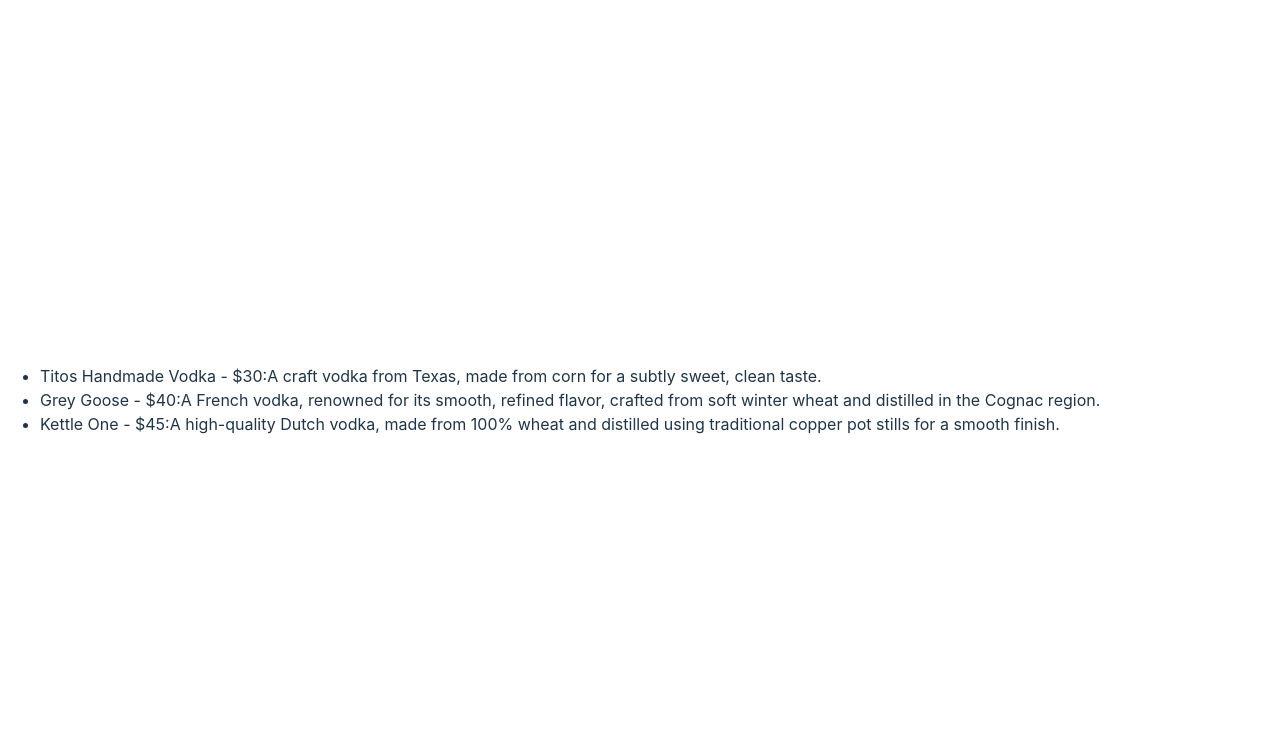
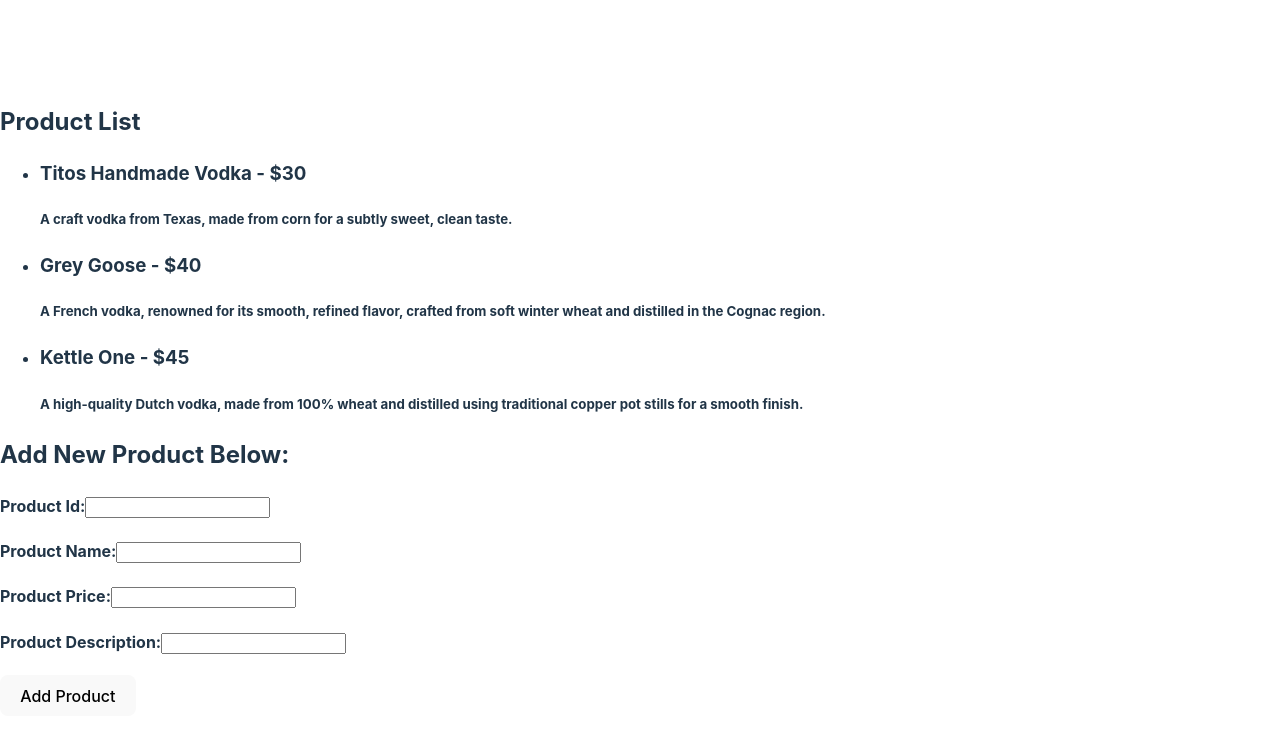
Before and after one commit to jenna0315/my-vite-app, a React (Vite) app: page / in a window 1280 px wide. Shown: the top 740 px of the page. Built offline with nearby package versions, Linux system fonts and the light colour scheme.

Commit message:
Task 3: Finally was able to create ProductList component to render each ProductItem

```diff
--- a/src/App.jsx
+++ b/src/App.jsx
@@ -1,5 +1,6 @@
+import { useState } from "react"
+import ProductList from "./assets/components/app_component"
 
-import ProductList from './assets/components/app_component'
 
 
 function App() {
--- a/src/assets/components/add_product_form.jsx
+++ b/src/assets/components/add_product_form.jsx
@@ -1,23 +1,55 @@
 import { useState } from 'react';
-import ProductList from './app_component';
 
-import React, { useState } from 'react';
+function ProductForm({handleSubmit}) {
+    const [id,setId] = useState("");
+    const [name,setName] = useState("");
+    const [price, setPrice] = useState("");
+    const [description, setDescription] = useState("");
 
-function ProductForm() {
-    const [id, setProducts] = useState('');
+    const submitForm = (e) => {
+        e.preventDefault();
 
-    const handleChange = (event) => {
-        setProducts(event.target.id);
-    };
+        const newProduct = {id,name,price,description}
+
+        handleSubmit(newProduct);
+        setId('');
+        setName('');
+        setPrice('');
+        setDescription('');
+
+    }
 
     return (
-        <div>
+        <form onSubmit={submitForm}>
+            <h2>Add New Product Below:</h2>
             <label>
-                Id:
-                <button type="text" value={id} onClick={handleChange} />
+                <h4>
+                Product Id:
+                <input type="number" id="id" name="id" value={id} onChange={(e) => setId(e.target.value)}  />
+                </h4>
             </label>
-        </div>
+            <label>
+            <h4>
+                Product Name:
+            <input type="text" id="name" name="name" value={name} onChange={(e) => setName(e.target.value)}  />
+            </h4>
+            </label>
+            <label>
+            <h4>
+                Product Price:
+            <input type="number" id="price" name="price" value={price} onChange={(e) => setPrice(e.target.value)}  />
+            </h4>
+            </label>
+            <label>
+            <h4>
+                Product Description:
+            <input type="text" id="description" name="description" value={description} onChange={(e) => setDescription(e.target.value)}  />
+            </h4>
+            </label>
+
+            <button type="submit">Add Product</button>
+        </form>
     );
 }
 
-export default NameForm;
+export default ProductForm;
--- a/src/assets/components/app_component.jsx
+++ b/src/assets/components/app_component.jsx
@@ -1,4 +1,9 @@
-const products = [
+import { useState } from "react";
+import ProductForm from "./add_product_form";
+
+
+   function ProductList() {
+    const [products, setProducts] = useState([
         {id: 1,
         name: 'Titos Handmade Vodka',
         price: 30,
@@ -11,18 +16,26 @@
         name:'Kettle One',
         price:45,
         description:'A high-quality Dutch vodka, made from 100% wheat and distilled using traditional copper pot stills for a smooth finish.'}
-   ]
+   ]);
 
-   function ProductList() {
+   const handleSubmit = (product) => {
+    setProducts((prevProducts) => [...prevProducts, product]);
+};
+
 return (
+    <div>
+    <h2>Product List</h2>
     <ul>
         {products.map(product => (
             <li key={product.id}>
-                    {product.name} - ${product.price}:
-                    {product.description}
+                <h3>{product.name} - ${product.price}</h3>
+                <h5>{product.description}</h5>
+
             </li>
         ))}
     </ul>
-    );
-}
-export default ProductList
+    <ProductForm handleSubmit={handleSubmit} />
+</div>
+)}
+
+export default ProductList;
```
Lines whose indentation alone changed are shown as unchanged.
